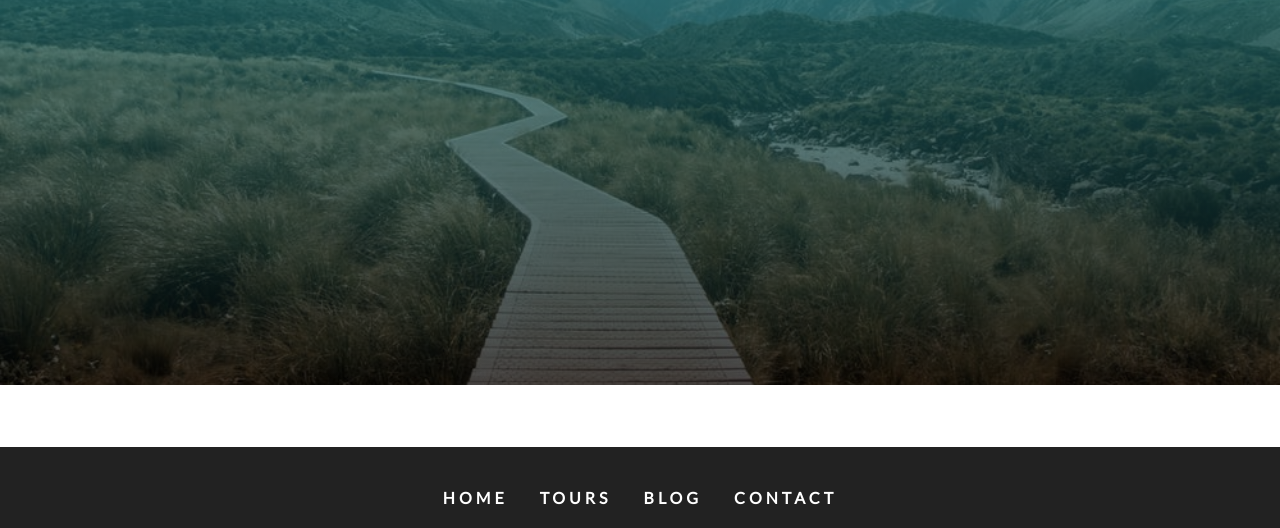
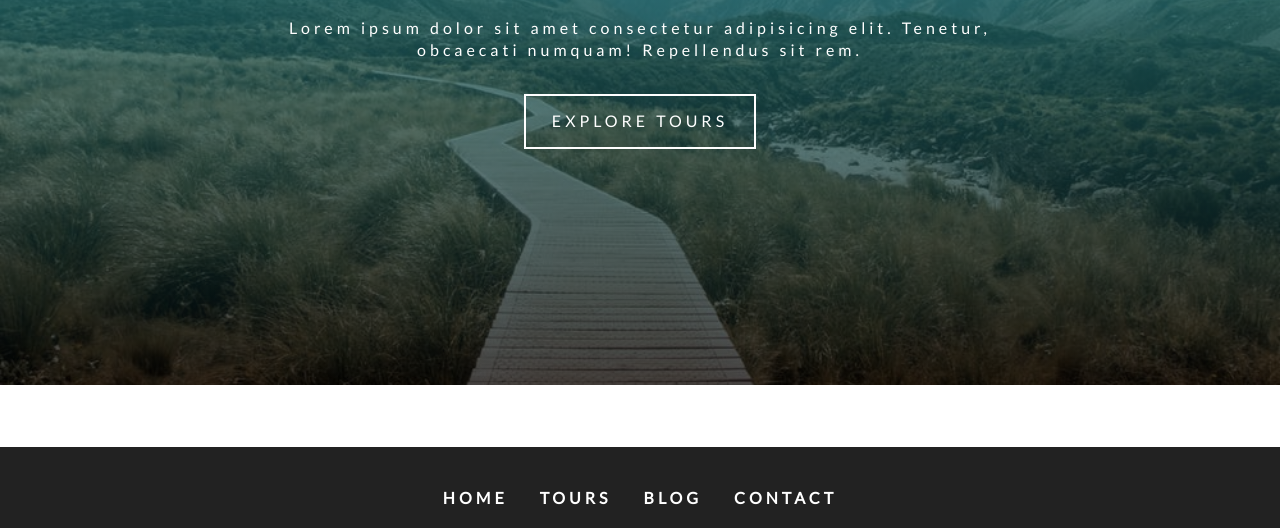
Before and after one commit to eneax/on-the-road, a Gatsby site: page / in a window 1280 px wide. Shown: the part 500-1028 px from the top of the page. Built offline with nearby package versions, Linux system fonts and the light colour scheme; Gatsby itself is replaced by a stand-in of ours.

Commit message:
Add banner to homepage

```diff
--- a/src/pages/index.js
+++ b/src/pages/index.js
@@ -4,13 +4,26 @@ import { Link } from "gatsby"
 import Layout from "../components/layout"
 import SEO from "../components/seo"
 import Hero from "../components/hero"
+import Banner from "../components/banner"
 
 
 const IndexPage = () => (
   <Layout>
     <SEO title="Home" />
 
-    <Hero />
+    <Hero>
+      <Banner
+        title="Keep Exploring"
+        info='Lorem ipsum dolor sit amet consectetur adipisicing elit. Tenetur, obcaecati numquam! Repellendus sit rem.'
+      >
+        <Link
+          to='/tours'
+          className='btn-white'
+        >
+          explore tours
+        </Link>
+      </Banner>
+    </Hero>
   </Layout>
 )
 
```
